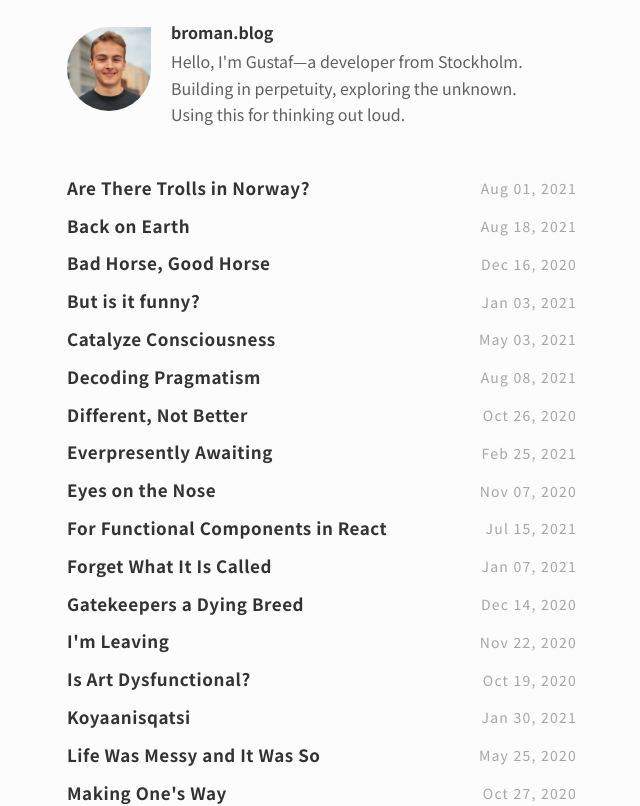
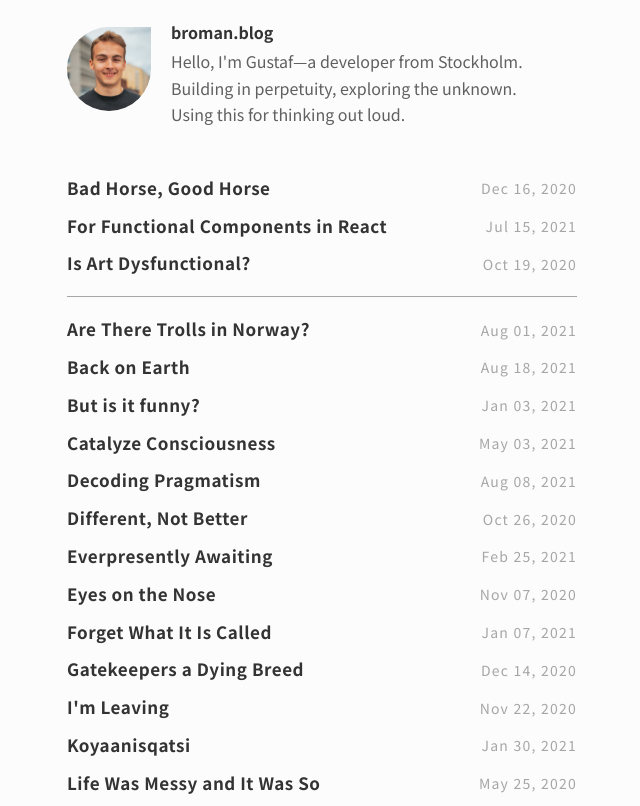
Before and after one commit to gdbroman/broman.blog, a Next.js app: page / in a window 1280 px wide. Shown: the top 806 px of the page, without its empty margins (318-958 px from the left). Built offline with nearby package versions, Linux system fonts and the light colour scheme.

Commit message:
feat: pinned posts functionality

```diff
--- /dev/null
+++ b/components/PostList.tsx
@@ -0,0 +1,25 @@
+import Link from 'next/link';
+
+import { PostData } from '../util/getPosts';
+import { Date } from './Date';
+
+type PostsProps = {
+  posts: PostData[];
+};
+
+export const PostList = ({ posts }: PostsProps): JSX.Element => (
+  <ul>
+    {posts.map(
+      ({ id, date, title }) =>
+        date &&
+        title && (
+          <li key={id}>
+            <Link href={`/${id}`}>
+              <a>{title}</a>
+            </Link>
+            <Date dateString={date} />
+          </li>
+        )
+    )}
+  </ul>
+);
--- a/pages/index.tsx
+++ b/pages/index.tsx
@@ -1,9 +1,7 @@
-import Link from 'next/link';
-
-import { Date } from '../components/Date';
 import { Footer } from '../components/Footer';
 import { Intro } from '../components/Intro';
 import { Layout } from '../components/Layout';
+import { PostList } from '../components/PostList';
 import { getSortedPostsData, PostData } from '../util/getPosts';
 
 const isDevelopment = process.env.NODE_ENV === 'development';
@@ -12,35 +10,29 @@ type HomeProps = {
   allPostsData: PostData[];
 };
 
-const Home = ({ allPostsData }: HomeProps): JSX.Element => (
-  <Layout>
-    <Intro />
-    <section id="posts">
-      <ul>
-        {allPostsData
+const Home = ({ allPostsData }: HomeProps): JSX.Element => {
+  const sortedPosts = allPostsData
     .filter((p) => !p.isDraft || isDevelopment)
     .sort((a, b) => {
       if (a.title > b.title) return 1;
       if (a.title < b.title) return -1;
       return 0;
-          })
-          .map(
-            ({ id, date, title }) =>
-              date &&
-              title && (
-                <li key={id}>
-                  <Link href={`/${id}`}>
-                    <a>{title}</a>
-                  </Link>
-                  <Date dateString={date} />
-                </li>
-              )
-          )}
-      </ul>
+    });
+  const posts = sortedPosts.filter((p) => !p.isPinned);
+  const pinnedPosts = sortedPosts.filter((p) => p.isPinned);
+
+  return (
+    <Layout>
+      <Intro />
+      <section id="posts">
+        <PostList posts={pinnedPosts} />
+        <hr />
+        <PostList posts={posts} />
       </section>
       <Footer />
     </Layout>
   );
+};
 
 export const getStaticProps = async (): Promise<{ props: HomeProps }> => ({
   props: {
--- a/posts/bad-horse-good-horse.md
+++ b/posts/bad-horse-good-horse.md
@@ -2,6 +2,7 @@
 title: 'Bad Horse, Good Horse'
 date: '2020-12-16'
 category: 'life'
+isPinned: true
 ---
 
 In _Zen Mind, Beginner’s Mind_, author Shunryū Suzuki asks; would you rather be a bad horse, or a good horse?
--- a/posts/for-functional-components.md
+++ b/posts/for-functional-components.md
@@ -2,6 +2,7 @@
 title: 'For Functional Components in React'
 date: '2021-07-15'
 category: 'tech'
+isPinned: true
 ---
 
 Thanks to the introduction of Hooks in React 16.8, functional components now provide the same lifecycle functionality as class-based such. So we're left with two choices:
--- a/posts/is-art-dysfunctional.md
+++ b/posts/is-art-dysfunctional.md
@@ -2,6 +2,7 @@
 title: 'Is Art Dysfunctional?'
 date: '2020-10-19'
 category: 'stories'
+isPinned: true
 ---
 
 Frida Kahlo and Thomas Edison sat down at a table at the local restaurant, awaiting the waitress.
--- a/styles/colors.scss
+++ b/styles/colors.scss
@@ -5,4 +5,3 @@ $WHITE: #ffffff;
 $WHITE_LIGHT: #fcfcfc;
 $GRAY: #606060;
 $GRAY_LIGHT: #a6a6a6;
-$BEIGE: #ebd0bd;
--- a/styles/posts.scss
+++ b/styles/posts.scss
@@ -4,6 +4,13 @@
 
 section#posts {
   margin-bottom: 32px;
+  hr {
+    border: none;
+    height: 1px;
+    margin: 20px 0;
+    color: $GRAY_LIGHT; /* old IE */
+    background-color: $GRAY_LIGHT; /* Modern Browsers */
+  }
   ul {
     list-style-type: none;
     li {
--- a/util/getPosts.ts
+++ b/util/getPosts.ts
@@ -12,6 +12,7 @@ export type PostData = {
   title: string;
   date: string;
   isDraft?: boolean;
+  isPinned?: boolean;
   thumbnail?: string;
 };
 
```
Lines whose indentation alone changed are shown as unchanged.
